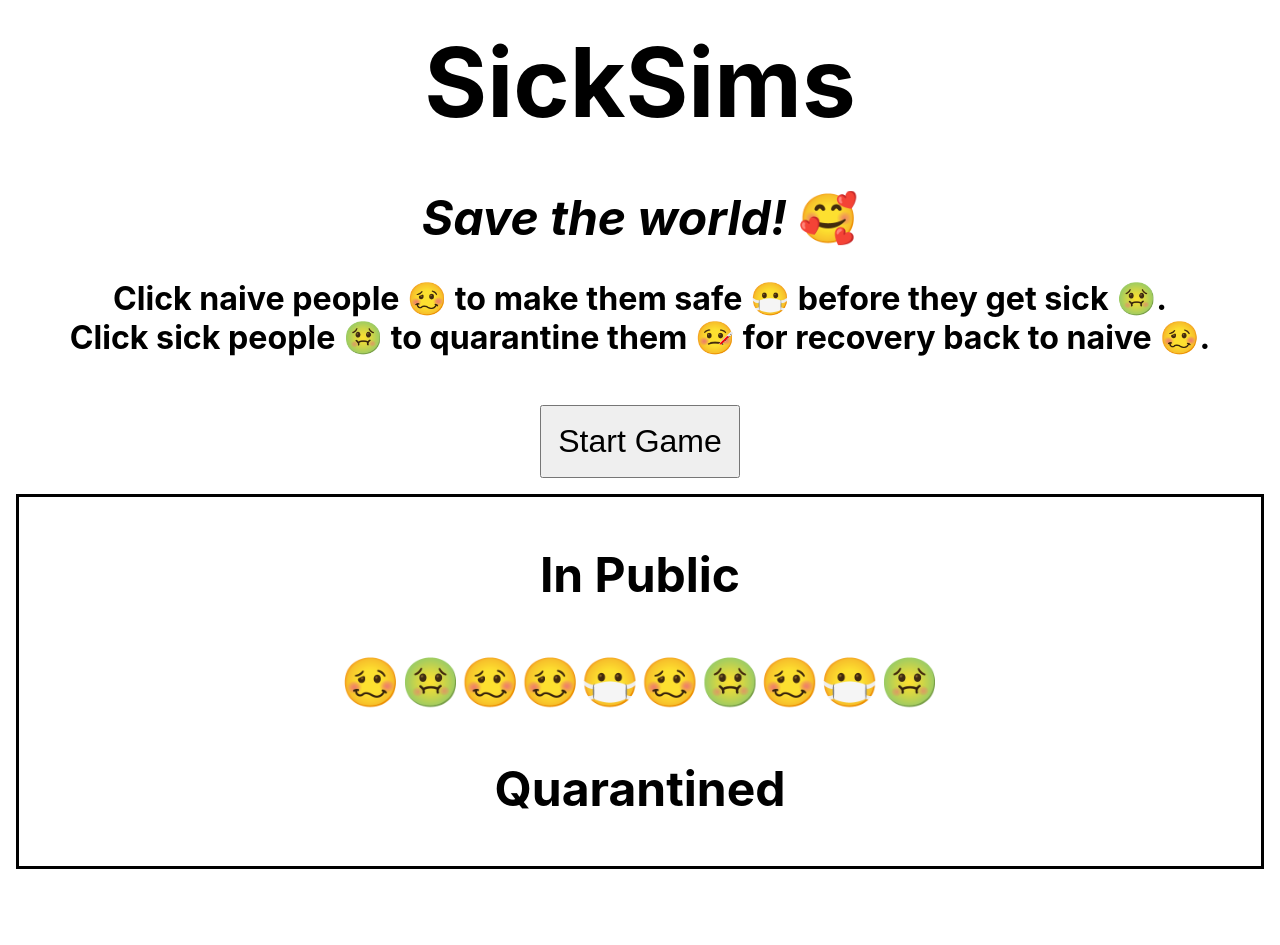
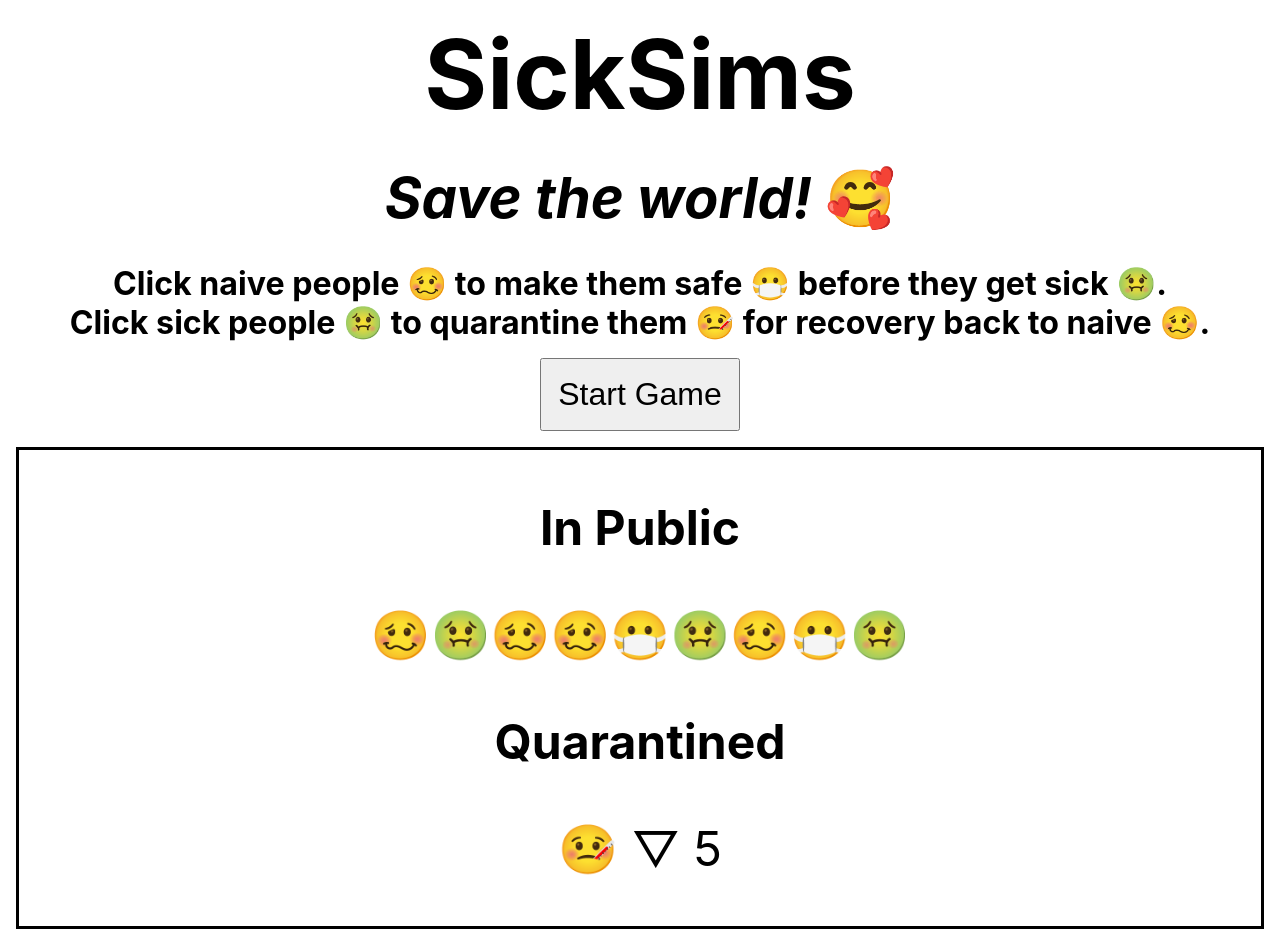
Before and after one commit to ryanmeinzer/sicksims, a React (Create React App) app: page / in a window 1280 px wide. Before the commit the page ends 885 px from the top, so only its background shows below. Built offline with nearby package versions, Linux system fonts and the light colour scheme.

Commit message:
added react router, added re/start game button and fake replicated game board for landing page

```diff
--- a/package.json
+++ b/package.json
@@ -9,6 +9,7 @@
     "express": "^4.17.1",
     "react": "^16.13.1",
     "react-dom": "^16.13.1",
+    "react-router-dom": "^5.2.0",
     "react-scripts": "3.4.3"
   },
   "scripts": {
--- a/src/App.css
+++ b/src/App.css
@@ -3,11 +3,12 @@
   font-size: 3rem;
 }
 
-.GameContainer {
+.GameContainer, .FakeGameContainer {
 
   border: solid black;
   /* margin: 1rem 20rem; */
   margin: 1rem 1rem;
+  padding: 0 0 3rem;
 }
 
 .App-logo {
--- a/src/App.js
+++ b/src/App.js
@@ -5,6 +5,7 @@ import NaivePerson from './NaivePerson.js'
 import QuarantinedPerson from './QuarantinedPerson.js'
 import SafePerson from './SafePerson.js'
 import SickPerson from './SickPerson.js'
+import { BrowserRouter as Router, Route } from 'react-router-dom';
 
 export default class App extends Component {
 
@@ -15,7 +16,7 @@ export default class App extends Component {
       { id: 3, status: "naive" },
       { id: 4, status: "naive" },
       { id: 5, status: "safe" },
-      { id: 6, status: "naive" },
+      { id: 6, status: "quarantined" },
       { id: 7, status: "sick" },
       { id: 8, status: "naive" },
       { id: 9, status: "safe" },
@@ -112,14 +113,32 @@ export default class App extends Component {
   }
 
   startGame = () => {
-    this.quarantinedToNaiveChanger()
+    // this.quarantinedToNaiveChanger()
+    window.location.replace('/play')
   }
 
   render() {
     return (
       <div className="App">
+        <Router>
+
+          <Route exact path='/' render={() =>
+
+          <>
           < Header startGameButton={this.startGame}/>
+            <div className="FakeGameContainer">
+              <h4>In Public</h4>
+              🥴🤢🥴🥴😷🤢🥴😷🤢
+              <h4>Quarantined</h4>
+              🤒 ▽ 5
+            </div>
+          </>
+          } />
 
+          <Route exact path='/play' render={() =>
+
+            <>
+            < Header startGameButton={this.startGame} />
               <div className="GameContainer">
 
                 <h4>In Public</h4>
@@ -147,6 +166,10 @@ export default class App extends Component {
                 }
 
               </div>
+            </>
+          } />
+
+        </Router>
 
       </div>
     )
--- a/src/Header.js
+++ b/src/Header.js
@@ -1,5 +1,5 @@
 import React from 'react'
 
-const Header = props => <div><h1>SickSims</h1><h4><i>Save the world!</i> 🥰</h4><h6>Click naive people 🥴 to make them safe 😷 before they get sick 🤢. <br></br> Click sick people 🤢 to quarantine them 🤒 for recovery back to naive 🥴.</h6><p><button onClick={props.startGameButton}>Start Game</button></p></div>
+const Header = props => <div><h1>SickSims</h1><h3><i>Save the world!</i> 🥰</h3><h6>Click naive people 🥴 to make them safe 😷 before they get sick 🤢. <br></br> Click sick people 🤢 to quarantine them 🤒 for recovery back to naive 🥴.</h6><p><button onClick={props.startGameButton}>Start Game</button></p></div>
 
 export default Header
--- a/src/NaivePerson.js
+++ b/src/NaivePerson.js
@@ -11,7 +11,7 @@ export default class NaivePerson extends Component {
         time: 3
     }
 
-    componentDidUpdate = () => {
+    componentDidMount = () => {
         this.startInterval()
     }
 
--- a/src/QuarantinedPerson.js
+++ b/src/QuarantinedPerson.js
@@ -8,7 +8,7 @@ export default class QuarantinedPerson extends Component {
     // }
 
     state = {
-        time: 6
+        time: 5
     }
 
     componentDidMount = () => {
--- a/src/index.css
+++ b/src/index.css
@@ -8,7 +8,11 @@ body {
 }
 
 h1 {
-  margin: 1.5rem;
+  margin: 1rem;
+}
+
+h3 {
+  margin: 2rem auto 3rem;
 }
 
 h4 {
@@ -20,7 +24,7 @@ h6 {
 }
 
 p {
-  margin: 4rem auto auto;
+  margin: 2rem auto auto;
 }
 
 button {
```
Also changed, not shown: 1 other file (tests, documents, lock files or other folders). Lines whose indentation alone changed are shown as unchanged.
